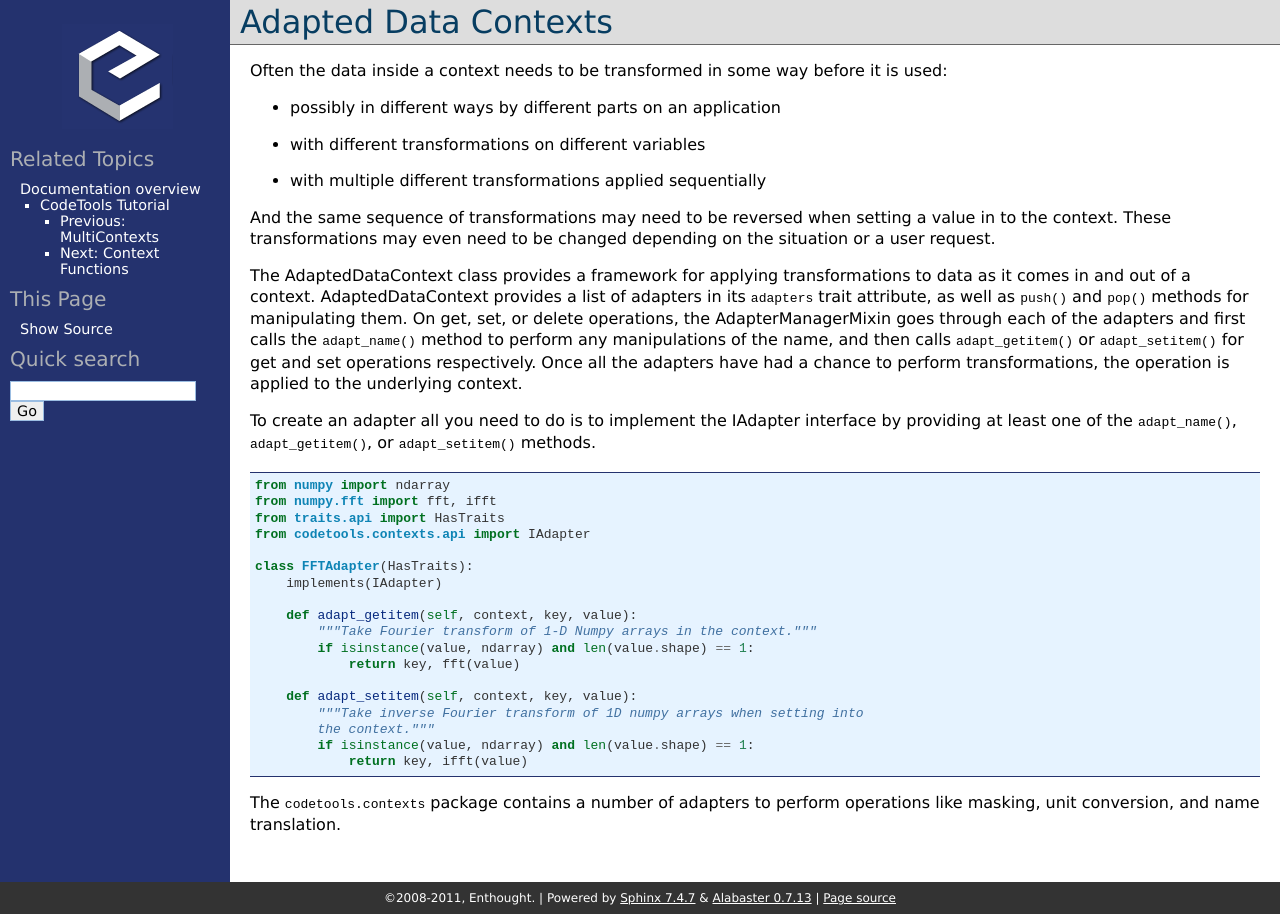
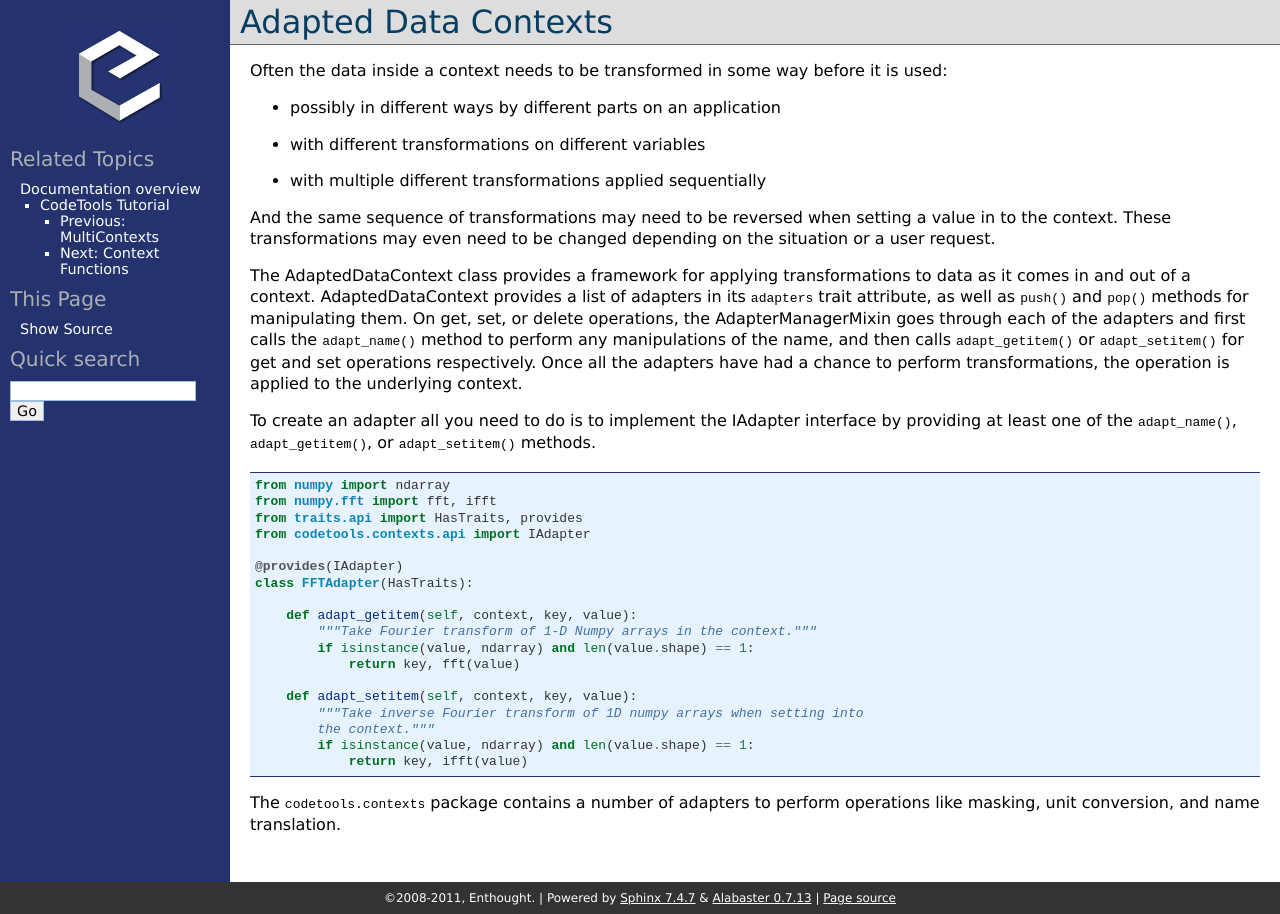
Before and after one commit to enthought/codetools, a Sphinx documentation site: the page built from docs/source/tut_adapted.rst, in a window 1280 px wide. Built offline with Sphinx 7.4.7, drawn with Linux system fonts in a browser that asks for light colours; the version number is read from the project's files by our own code.

Commit message:
Update docs.

```diff
--- a/docs/source/tut_adapted.rst
+++ b/docs/source/tut_adapted.rst
@@ -30,11 +30,11 @@ by providing at least one of the :meth:`adapt_name`, :meth:`adapt_getitem`, or
 
     from numpy import ndarray
     from numpy.fft import fft, ifft
-    from traits.api import HasTraits
+    from traits.api import HasTraits, provides
     from codetools.contexts.api import IAdapter
 
+    @provides(IAdapter)
     class FFTAdapter(HasTraits):
-        implements(IAdapter)
 
         def adapt_getitem(self, context, key, value):
             """Take Fourier transform of 1-D Numpy arrays in the context."""
```
